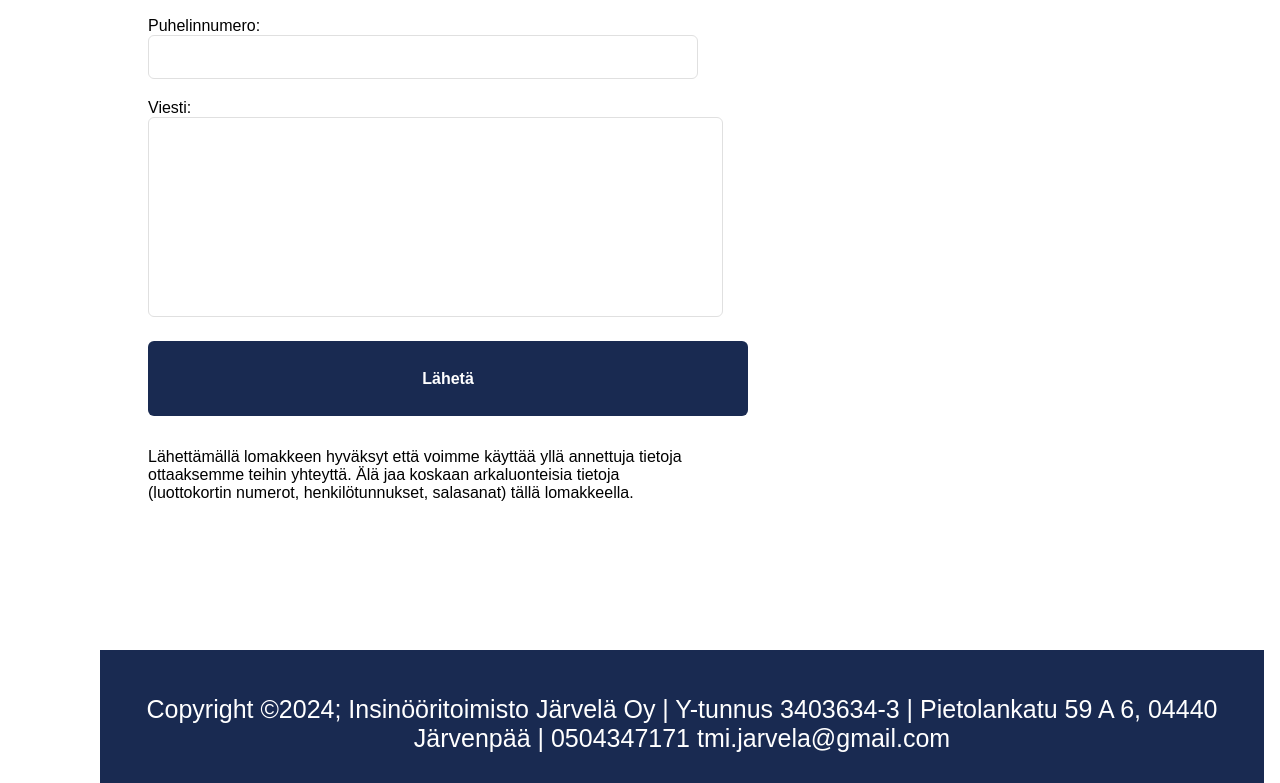
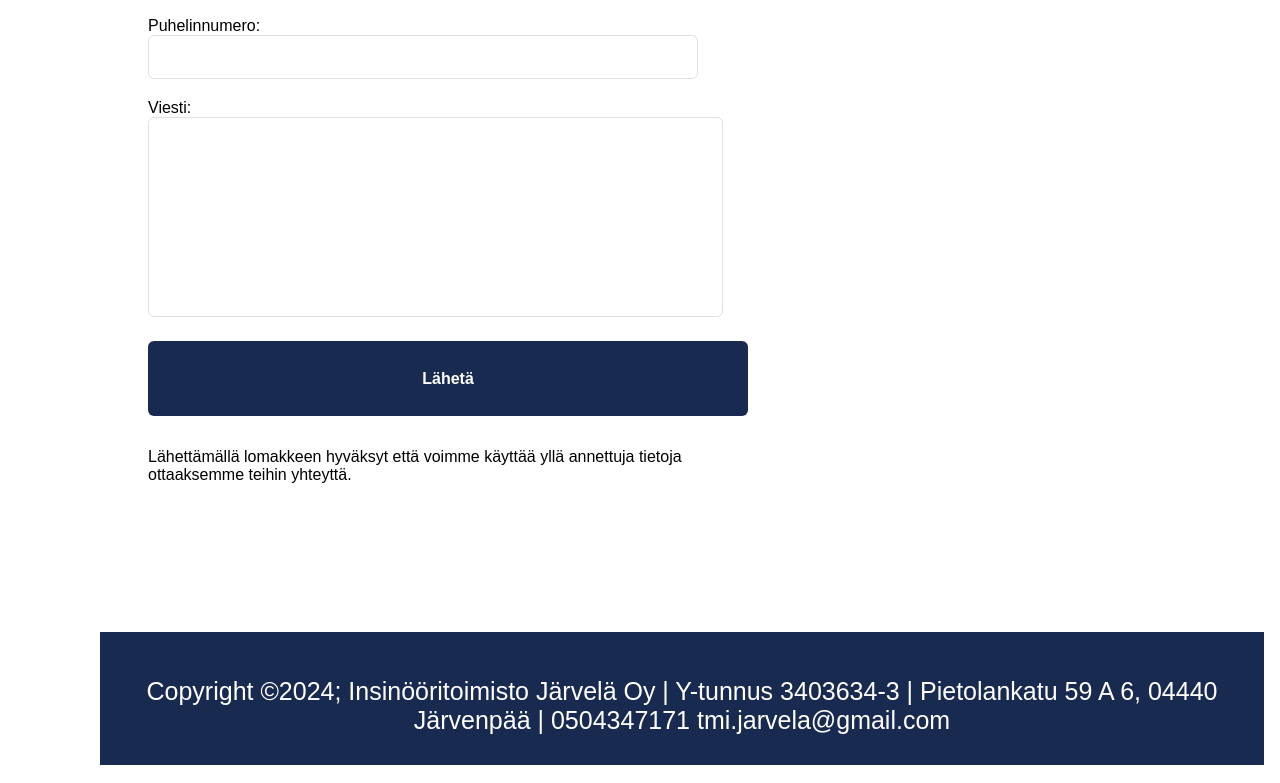
Before and after one commit to Kirsikkakoodari/VilleJarvela, a plain HTML site: page otayhteytta.html in a window 1280 px wide. Shown: the part 943-1726 px from the top of the page. Drawn offline with nearby package versions, Linux system fonts and the light colour scheme.

Commit message:
Update otayhteytta.html

```diff
--- a/otayhteytta.html
+++ b/otayhteytta.html
@@ -89,7 +89,7 @@
                         <button class="formbold-btn">Lähetä</button>
                     </div>
                 </form>
-    <p>Lähettämällä lomakkeen hyväksyt että voimme käyttää yllä annettuja tietoja ottaaksemme teihin yhteyttä. Älä jaa koskaan arkaluonteisia tietoja (luottokortin numerot, henkilötunnukset, salasanat) tällä lomakkeella.</p>
+    <p>Lähettämällä lomakkeen hyväksyt että voimme käyttää yllä annettuja tietoja ottaaksemme teihin yhteyttä.</p>
 
                 </form>
             </div>
```
